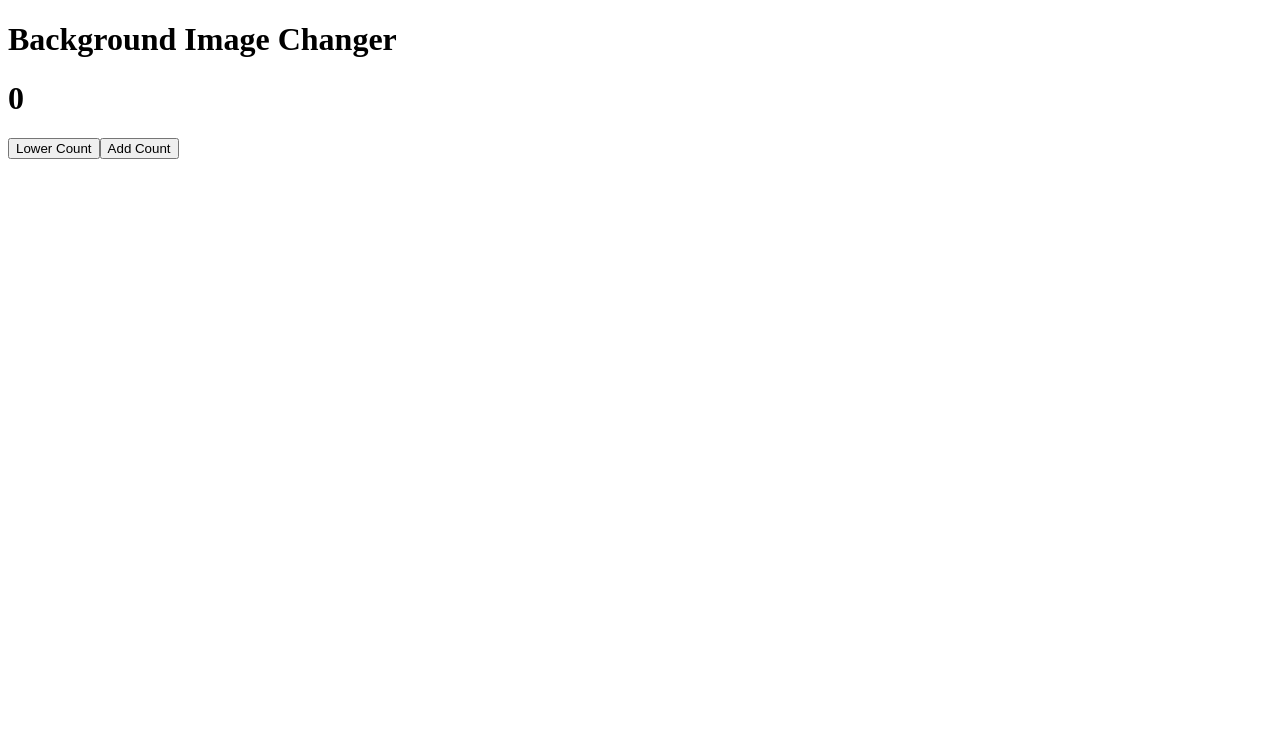
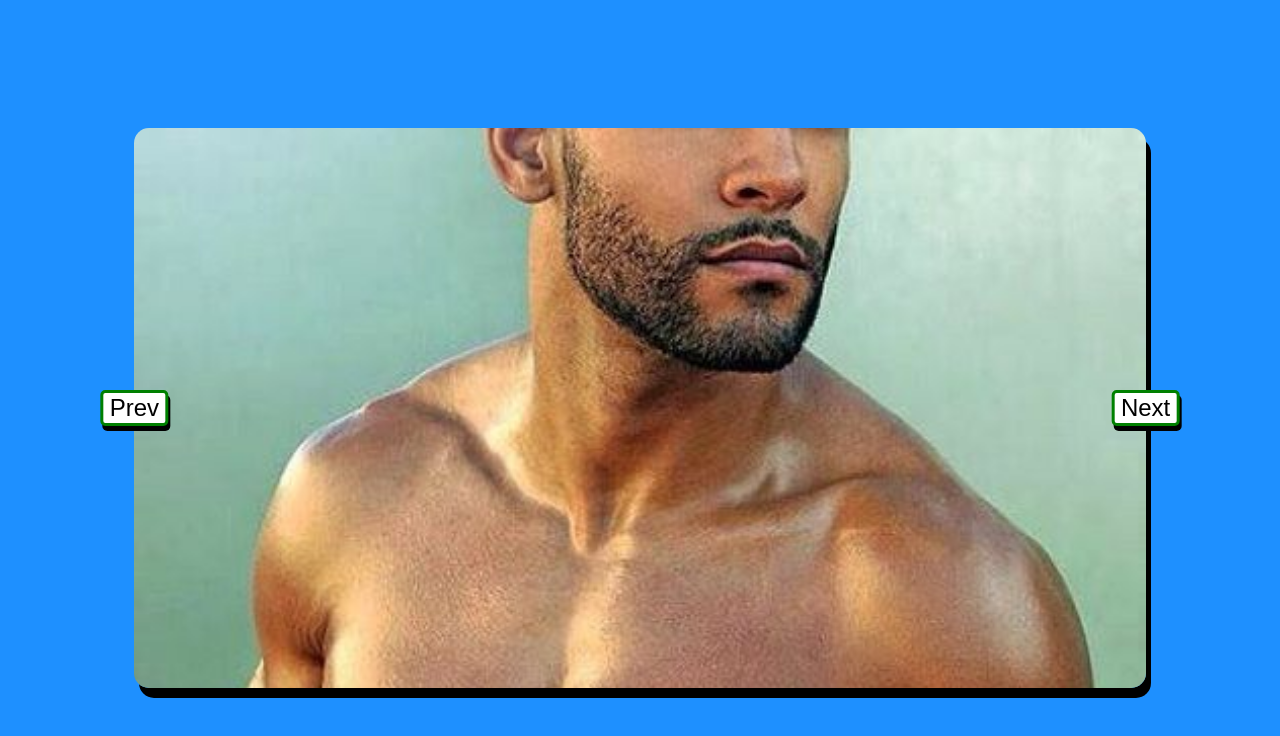
Before and after one commit to wtrawlings/basic-js-projects, a plain HTML site: page bkg-img.html in a window 1280 px wide. Drawn offline with Linux system fonts and the light colour scheme.

Commit message:
background image switch completed

```diff
--- a/bkg-img.html
+++ b/bkg-img.html
@@ -10,10 +10,9 @@
 </head>
 
 <body>
-    <div class="counter-box">
-        <h1>Background Image Changer</h1>
-        <h1 class="counter">0</h1>
-        <div class="btns"><button type="button" class="btn" id="lowerCounterBtn">Lower Count</button><button type="button" class="btn" id="addCounterBtn">Add Count</button></div>
+    <div class="images">
+        <button type="button" class="btn prevBtn">Prev</button>
+        <button type="button" class="btn nextBtn">Next</button>
     </div>
     <script src="./js/bkg-img.js"></script>
 </body>
--- a/css/bkg-img.css
+++ b/css/bkg-img.css
@@ -0,0 +1,52 @@
+body {
+    min-height: 100vh;
+    display: flex;
+    align-items: center;
+    justify-content: center;
+    background-color: dodgerblue;
+}
+
+.images {
+    background-color: yellow;
+    flex: 0 0 80%;
+    min-height: 70vh;
+    background: url('../img/bcg-0.jpg')center/cover no-repeat;
+    border-radius: 15px;
+    box-shadow: 5px 10px black;
+    position: relative;
+}
+
+.btn {
+    display: inline-block;
+    background-color: white;
+    color: black;
+    border: 3px solid green;
+    font-size: 1.5rem;
+    border-radius: 5px;
+    box-shadow: 2px 5px black;
+    outline: none;
+}
+
+.btn:active {
+    background-color: lightgray;
+    box-shadow: 1px 1px white;
+}
+
+.btn:hover {
+    background-color: green;
+    color: white;
+}
+
+.prevBtn {
+    position: absolute;
+    top: 50%;
+    left: 0;
+    transform: translate(-50%, -50%);
+}
+
+.nextBtn {
+    position: absolute;
+    top: 50%;
+    right: 0;
+    transform: translate(50%, -50%);
+}
--- a/js/bkg-img.js
+++ b/js/bkg-img.js
@@ -0,0 +1,29 @@
+const nextBtn = document.querySelector('.nextBtn');
+const prevBtn = document.querySelector('.prevBtn');
+const container = document.querySelector('.images');
+let counter = 0;
+
+nextBtn.addEventListener('click', nextSlide);
+prevBtn.addEventListener('click', prevSlide);
+
+function nextSlide() {
+    container.animate([{ opacity: '0.1' }, { opacity: '1.0' }], { duration: 1000, fill: 'forwards' })
+    if (counter === 6) {
+        counter = -1;
+    }
+    counter++;
+    container.style.background = `url(./img/bcg-${counter}.jpg) center/cover no-repeat`;
+    console.log(counter);
+    console.log(container.style.background);
+}
+
+function prevSlide() {
+    container.animate([{ opacity: '0.1' }, { opacity: '1.0' }], { duration: 1000, fill: 'forwards' })
+    if (counter === 0) {
+        counter = 6;
+    }
+    counter--;
+    container.style.background = `url(./img/bcg-${counter}.jpg) center/cover no-repeat`;
+    console.log(counter);
+    console.log(container.style.background);
+}
```
Also changed, not shown: 1 other file.
